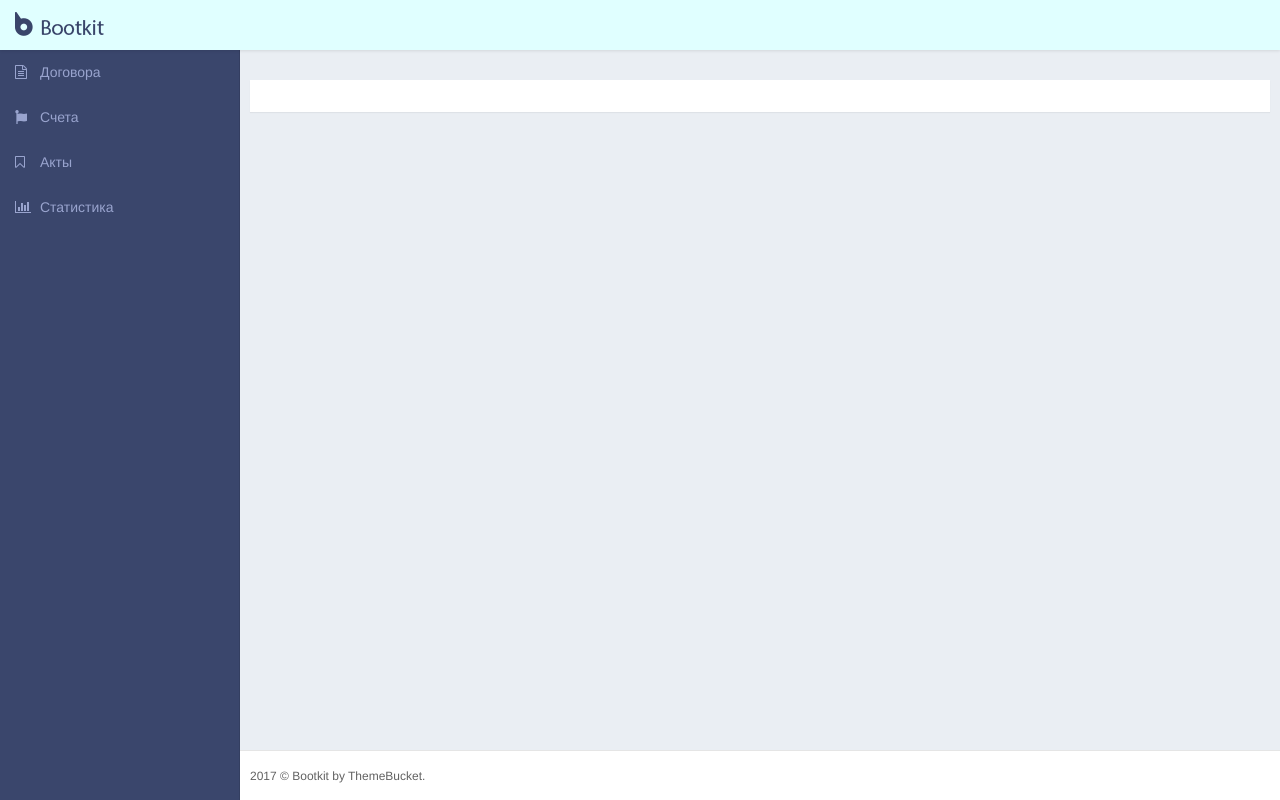
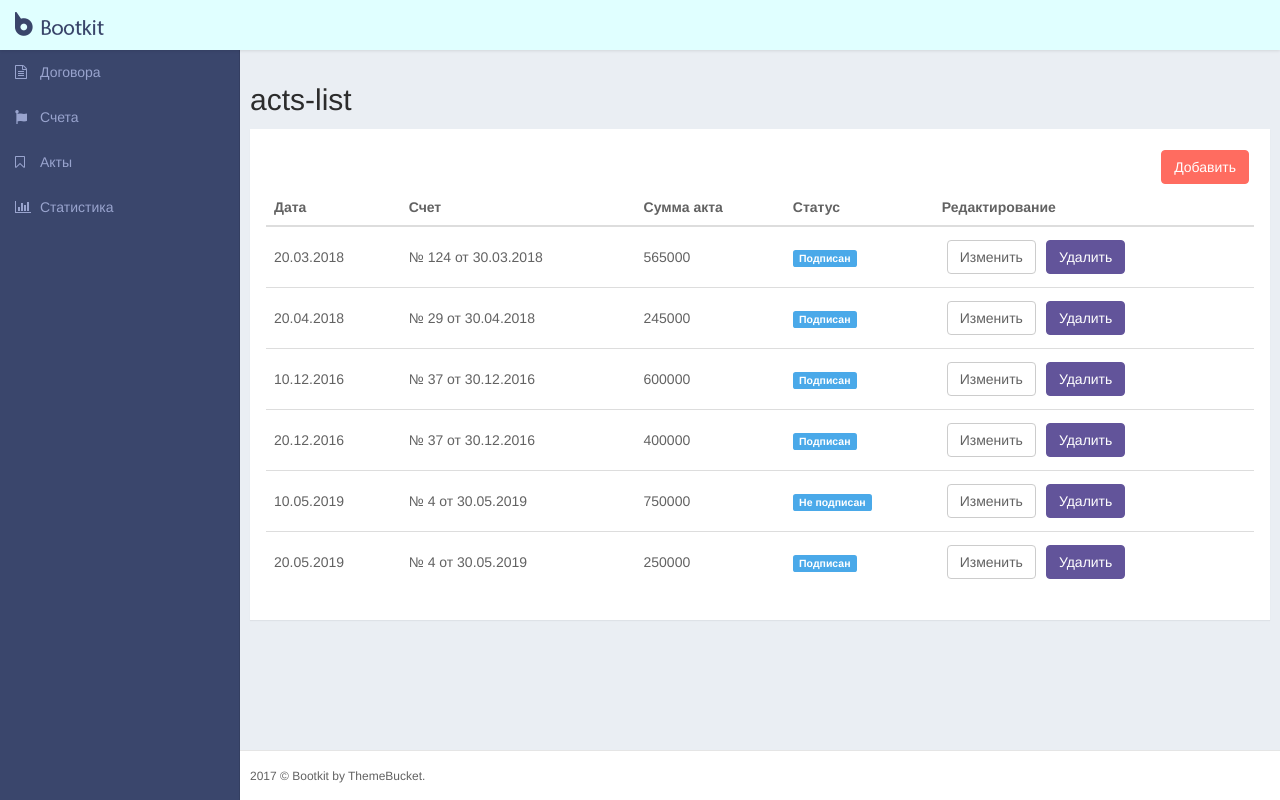
Before and after one commit to MycTau/document-app-prod, a Vue app: page /acts in a window 1280 px wide. Built offline with nearby package versions, Linux system fonts and the light colour scheme.

Commit message:
Added ActsForm, ActsList and button saves new Acts

```diff
--- a/src/router.js
+++ b/src/router.js
@@ -3,6 +3,8 @@ import Router from 'vue-router'
 import Home from './views/Home.vue'
 import Contracts from './views/Contracts'
 import Invoices from './views/Invoices'
+import Acts from './views/Acts'
+
 
 Vue.use(Router)
 
@@ -69,7 +71,23 @@ export default new Router({
           component: () => import('./views/InvoicesDelete'),
           props: true
         }
-      ]
+      ],
+    },
+    {
+      path: '/acts',
+      component: Acts,
+      children: [
+        {
+          path: '',
+          name: 'acts-list',
+          component: () => import('./views/ActsList.vue')
+        },
+        {
+          path: '/new/act',
+          name: 'new-act',
+          component: () => import('./views/ActsForm')
+        },
+      ],
     }
   ]
 })
--- a/src/store.js
+++ b/src/store.js
@@ -6,9 +6,9 @@ Vue.use(Vuex)
 export default new Vuex.Store({
   state: {
     contracts: [
-      {id: 1, number: '123к-23', date: '10.12.2017', type_id: 1, amount: '1200000'},
-      {id: 2, number: 'А-548', date: '10.08.2016', type_id: 2, amount: '1000000'},
-      {id: 3, number: '845-ЗК', date: '10.01.2019', type_id: 3, amount: '1290000'}
+      {id: 1, number: '№ 123к-23', date: '10.12.2017', type_id: 1, amount: '1200000'},
+      {id: 2, number: '№ А-548', date: '10.08.2016', type_id: 2, amount: '1000000'},
+      {id: 3, number: '№ 845-ЗК', date: '10.01.2019', type_id: 3, amount: '1290000'}
     ],
     types: [
       {id: 1, name: 'transport-expedition', full_name: 'Транспортно-экспедиционное обслуживание'},
@@ -16,16 +16,27 @@ export default new Vuex.Store({
       {id: 3, name: 'warehouse', full_name: 'Складские услуги'}
     ],
     invoices: [
-      {id:1, date: '30.03.2018', sum: '565000', contract_id: 1, status_id: 1 },
-      {id:2, date: '30.04.2018', sum: '245000', contract_id: 1, status_id: 1 },
-      {id:3, date: '30.12.2016', sum: '1000000', contract_id: 2, status_id: 1 },
-      {id:4, date: '30.05.2019', sum: '1000000', contract_id: 3, status_id: 2 }
+      {id:1, date: '30.03.2018', number: '№ 124', sum: '565000', contract_id: 1, status_id: 1 },
+      {id:2, date: '30.04.2018', number: '№ 29', sum: '245000', contract_id: 1, status_id: 1 },
+      {id:3, date: '30.12.2016', number: '№ 37', sum: '1000000', contract_id: 2, status_id: 1 },
+      {id:4, date: '30.05.2019', number: '№ 4', sum: '1000000', contract_id: 3, status_id: 2 }
     ],
     statuses: [
       {id:1, name: 'paid', full_name: 'Оплачен' },
       {id:2, name: 'unpaid', full_name: 'Не оплачен' }
+    ],
+    acts: [
+      {id:1, date: '20.03.2018', number: '№ 1-K', invoice_id: 1, sum: '565000', state_id: 1},
+      {id:2, date: '20.04.2018',number: '№ 11-T', invoice_id: 2, sum: '245000', state_id: 1},
+      {id:3, date: '10.12.2016',number: '№ 22-12-A', invoice_id: 3, sum: '600000', state_id: 1},
+      {id:4, date: '20.12.2016',number: '№ 28-03-B', invoice_id: 3, sum: '400000', state_id: 1},
+      {id:5, date: '10.05.2019',number: '№ M-15', invoice_id: 4, sum: '750000', state_id: 2},
+      {id:6, date: '20.05.2019',number: '№ H-22', invoice_id: 4, sum: '250000', state_id: 1}
+    ],
+    states: [
+      {id: 1, name: 'signed', full_name: 'Подписан'},
+      {id: 2, name: 'unsigned', full_name: 'Не подписан'}
     ]
-
   },
   getters: {
     contract: state => id => {
@@ -33,6 +44,9 @@ export default new Vuex.Store({
     },
     invoice: state => id => {
       return state.invoices.find(c => c.id == id)
+    },
+    act: state => id => {
+      return state.acts.find(c => c.id == id)
     },
   },
   mutations: {
@@ -74,6 +88,11 @@ export default new Vuex.Store({
         state.invoices.splice(index, 1);
       }
     },
+    createAct: function (state, act) {
+      var maxId = Math.max.apply(Math, state.acts.map(c => c.id));
+      act.id = maxId + 1;
+      state.acts.push(act)
+    }
   },
   actions: {
 
--- /dev/null
+++ b/src/views/Acts.vue
@@ -0,0 +1,27 @@
+<template>
+    <router-view
+                v-on:act-form-canceled="$router.push({name:'acts-list'})"
+                v-on:act-form-submited="actFormSubmited">
+
+    </router-view>
+</template>
+
+<script>
+    export default {
+        name: "Acts",
+        methods: {
+            actFormSubmited: function (data) {
+                if (this.$route.name === 'new-act') {
+                    this.$store.commit('createAct', data)
+                } else {
+                    this.$store.commit('updateAct', data);
+                }
+                this.$router.push({name: 'acts-list'})
+            },
+        }
+    }
+</script>
+
+<style scoped>
+
+</style>
--- /dev/null
+++ b/src/views/ActsForm.vue
@@ -0,0 +1,50 @@
+<template>
+    <div>
+        <label>Дата акта</label>
+        <input class="form-control" placeholder="" type="text" v-model="date">
+        <br>
+        <label>Выберите счет</label>
+        <select class="form-control mb-10" v-model="invoice_id">
+            <option v-for="invoice in $store.state.invoices" v-bind:value="invoice.id">{{`Счёт ${invoice.number} от ${invoice.date}`}}</option>
+        </select>
+        <br>
+        <label>Сумма акта</label>
+        <input class="form-control" placeholder="" type="text" v-model="sum">
+        <br>
+        <label>Статус оплаты</label>
+        <select class="form-control mb-10" v-model="state_id">
+            <option v-for="state in $store.state.states" v-bind:value="state.id">{{state.full_name}}</option>
+        </select>
+        <br>
+
+        <button v-on:click="submitFormActClicked" class="btn btn-danger">Сохранить</button>
+        <button v-on:click="$emit('act-form-canceled')" class="btn btn-primary">Отменить</button>
+
+    </div>
+</template>
+
+<script>
+    export default {
+        name: "ActsForm",
+        data: function (){
+            return {
+                date: null,
+                sum: null,
+                number: null,
+                state_id: null,
+                invoice_id: null
+            }
+        },
+        methods: {
+            submitFormActClicked: function () {
+                this.$emit('act-form-submited',{id: this.id, date: this.date, sum: this.sum, number: this.number, state_id: this.state_id, invoice_id: this.invoice_id})
+            },
+        }
+    }
+</script>
+
+<style scoped>
+    .btn {
+        margin: 5px;
+    }
+</style>
--- /dev/null
+++ b/src/views/ActsList.vue
@@ -0,0 +1,84 @@
+<template>
+<div>
+    <div class="added__btn">
+        <router-link :to="{name: 'new-act'}">
+            <button type="button" class="btn btn-danger">Добавить</button>
+        </router-link>
+    </div>
+    <table class="table  table-hover general-table">
+        <thead>
+        <tr>
+            <th>Дата</th>
+            <th>Счет</th>
+            <th>Сумма акта</th>
+            <th>Статус</th>
+            <th>Редактирование</th>
+        </tr>
+        </thead>
+        <tbody>
+        <tr v-for="act in $store.state.acts"><!-- подключаем отображение массива актов-->
+            <td>{{act.date}}</td>
+            <td>{{`${invoicesName(act.invoice_id)} от ${invoicesDate(act.invoice_id)}`}}</td>
+            <td>{{act.sum}}</td>
+            <td><span class="label label-info label-mini">{{statesStatus(act.state_id)}}</span></td>
+            <td>
+                <router-link to="#">
+                    <button class="btn btn-default">Изменить</button>
+                </router-link>
+                <router-link to="#">
+                    <button class="btn btn-primary">Удалить</button>
+                </router-link>
+            </td>
+        </tr>
+        </tbody>
+    </table>
+</div>
+</template>
+
+<script>
+    export default {
+        name: "ActsList",
+        methods: {
+            invoicesName: function (invoice_id) {
+                var name = this.$store.state.invoices.find(function (el) {
+                    return el.id === invoice_id;
+                });
+                if (name) {
+                    return name.number
+                } else {
+                    return "'Номер счёта не выбран!'"
+                }
+            },
+            invoicesDate: function (invoice_id) {
+                var index = this.$store.state.invoices.find(function (el) {
+                    return el.id === invoice_id;
+                });
+                if (index) {
+                    return index.date
+                } else {
+                    return "'Дата счёта не указана!'"
+                }
+            },
+            statesStatus: function (state_id) {
+                var data = this.$store.state.states.find(function (el) {
+                    return el.id === state_id;
+                });
+                if (data) {
+                    return data.full_name
+                } else {
+                    return "'Статус акта не указан!'"
+                }
+            }
+        }
+    }
+
+</script>
+
+<style scoped>
+    .added__btn {
+        text-align: right;
+    }
+    .btn {
+        margin: 5px;
+    }
+</style>
--- a/src/views/InvoicesForm.vue
+++ b/src/views/InvoicesForm.vue
@@ -6,9 +6,9 @@
         <label>Сумма счета</label>
         <input class="form-control" type="text" v-model="sum">
         <br>
-        <label>Выберете договор</label>
+        <label>Выберите договор</label>
         <select class="form-control mb-10" v-model="contract_id">
-            <option v-for="contract in $store.state.contracts" v-bind:value="contract.id">{{`Договор № ${contract.number} от ${contract.date}`}}</option>
+            <option v-for="contract in $store.state.contracts" v-bind:value="contract.id">{{`Договор ${contract.number} от ${contract.date}`}}</option>
         </select>
         <br>
         <label>Статус оплаты</label>
@@ -61,5 +61,7 @@
 </script>
 
 <style scoped>
-
+    .btn {
+        margin: 5px;
+    }
 </style>
--- a/src/views/InvoicesList.vue
+++ b/src/views/InvoicesList.vue
@@ -9,6 +9,7 @@
         <thead>
         <tr>
             <th>Дата</th>
+            <th>Номер счета</th>
             <th>Сумма счета</th>
             <th>Договор</th>
             <th>Статус оплаты</th>
@@ -18,8 +19,9 @@
         <tbody>
         <tr v-for="invoice in $store.state.invoices"><!-- подключаем отображение массива счетов-->
             <td>{{invoice.date}}</td>
+            <td>{{invoice.number}}</td>
             <td>{{invoice.sum}}</td>
-            <td>{{`№ ${invoiceContractName(invoice.contract_id)} от ${invoiceContractDate(invoice.contract_id)} `}}</td>
+            <td>{{` ${invoiceContractName(invoice.contract_id)} от ${invoiceContractDate(invoice.contract_id)} `}}</td>
             <td><span class="label label-info label-mini">{{invoiceStatusName(invoice.status_id)}}</span></td>
             <td>
                 <router-link :to="{name: 'edit-invoice', params: {id:invoice.id}}">
```
